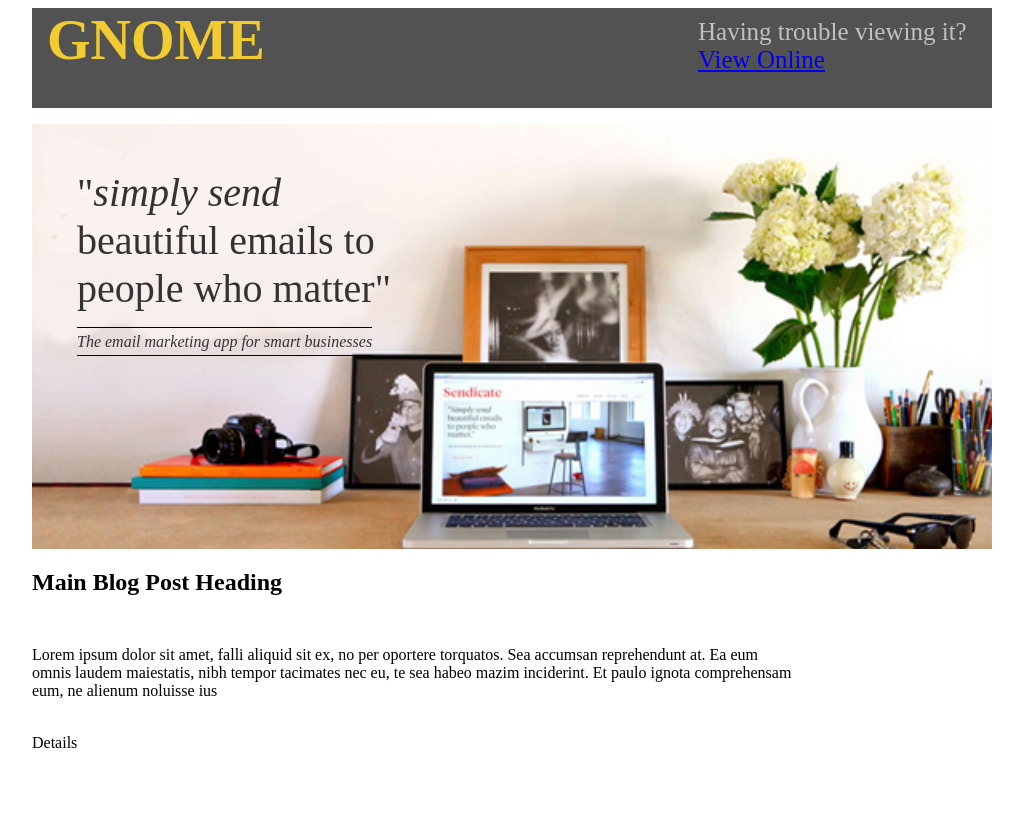
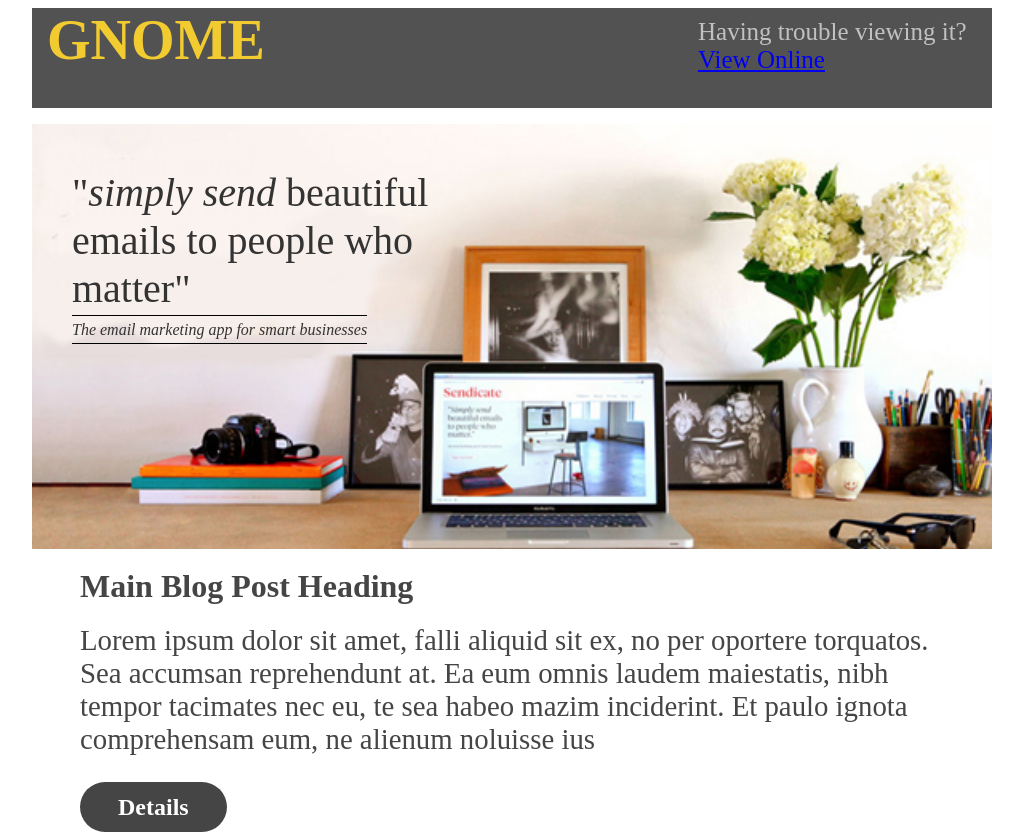
Before and after one commit to thumbimigwe/gnome, a plain HTML site: page index.html in a window 1280 px wide. Shown: the whole page, without its empty margins (136-1159 px from the left). Before the commit the page ends 800 px from the top, so only its background shows below. Drawn offline with Linux system fonts and the light colour scheme.

Commit message:
section two

```diff
--- a/Assets/stylesheets/main.css
+++ b/Assets/stylesheets/main.css
@@ -73,16 +73,16 @@ SECTION ONE
 }
 
 blockquote {
-    width: 35%;
-    max-height: 400px;
-    padding: 5px;
+    width: 45%;
+
+    padding: 0.5% 0% 0% 0%;
     color: #333333;
 }
 
 blockquote p{
     font-size: 40px;
     line-height:1.2;
-  margin-bottom: 20px;
+    margin-bottom: 2%;
 
 }
 blockquote a{
@@ -98,8 +98,25 @@ blockquote a{
 SECTION TWO
 ===================================================
 */
+#blog h1{
+    width: 40%;
+    margin: 2% 5%;
+    color: #454545;
+    font-size: 200%;
+}
+
 #blog p{
-    width: 80%;
-    padding-top: 30px;
+    font-size: 180%;
+    margin: 2% 5%;
+    color: #454545;
+}
 
+#blog  a{
+    background: #454545 none repeat scroll 0% 0%;
+    color: #ffffff;
+    padding: 12px 38px;
+    border-radius: 26px;
+    margin:0% 5%;
+    font-size: 150%;
+    font-weight: 800;
 }
```
Lines whose indentation alone changed are shown as unchanged.
